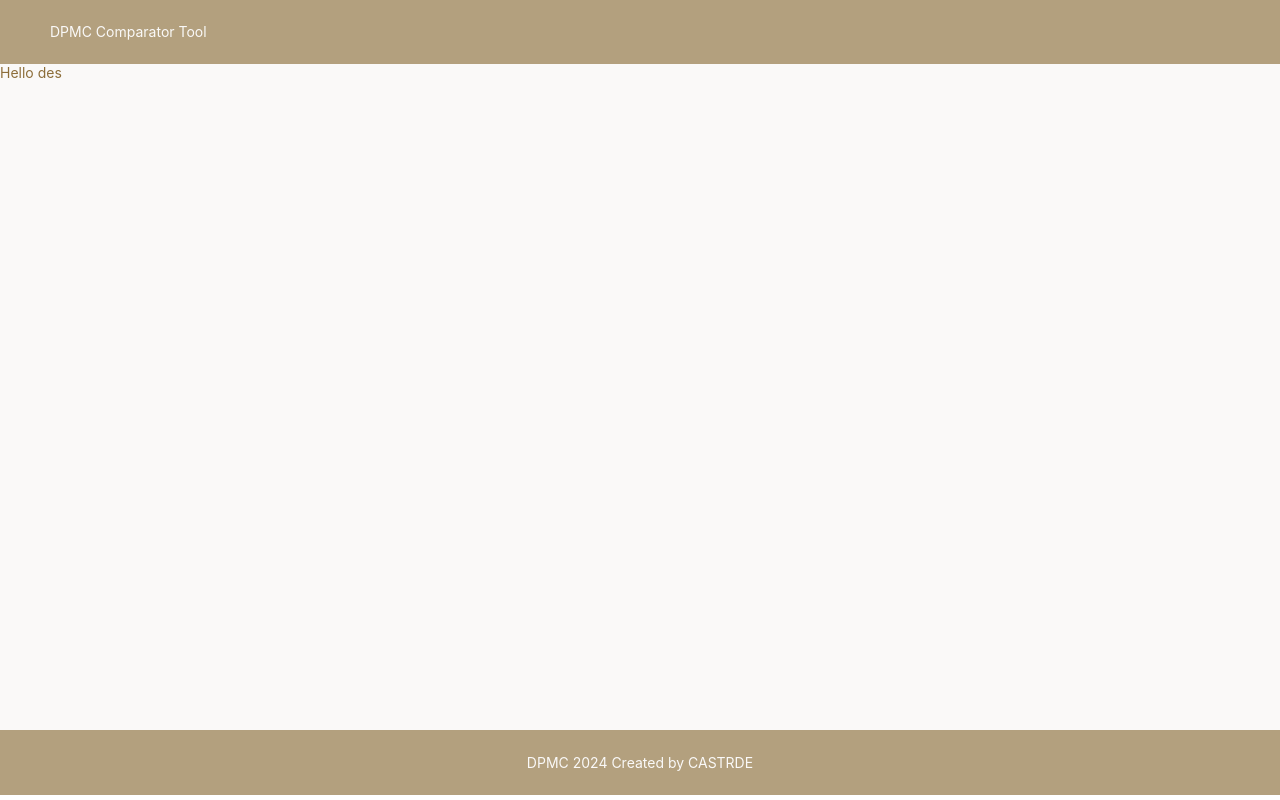
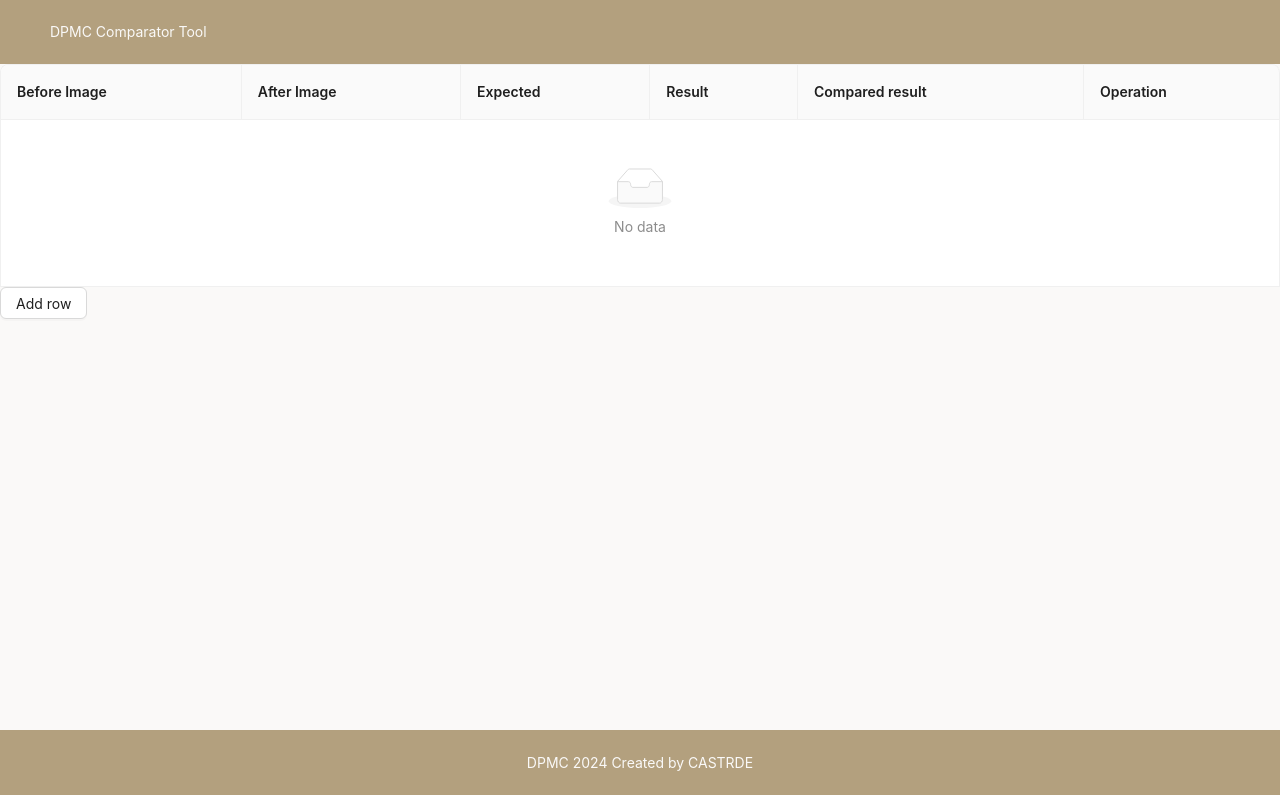
Before and after one commit to CDesiree/pdfcomparator-frontend, a React (Create React App) app: page / in a window 1280 px wide. Built offline with nearby package versions, Linux system fonts and the light colour scheme.

Commit message:
[feat] add table and button component

```diff
--- a/src/components/pages/Home.jsx
+++ b/src/components/pages/Home.jsx
@@ -1,10 +1,146 @@
-import React from "react";
+import { Button, Table, Form, Input } from "antd";
+import React, { useContext, useEffect, useRef, useState } from "react";
+const EditableContext = React.createContext(null);
+const EditableRow = ({ index, ...props }) => {
+    const [form] = Form.useForm();
+    return (
+      <Form form={form} component={false}>
+        <EditableContext.Provider value={form}>
+          <tr {...props} />
+        </EditableContext.Provider>
+      </Form>
+    );
+  };
+  const EditableCell = ({
+    title,
+    editable,
+    children,
+    dataIndex,
+    record,
+    handleSave,
+    ...restProps
+  }) => {
+    const [editing, setEditing] = useState(false);
+    const inputRef = useRef(null);
+    const form = useContext(EditableContext);
+    useEffect(() => {
+      if (editing) {
+        inputRef.current.focus();
+      }
+    }, [editing]);
+    const toggleEdit = () => {
+      setEditing(!editing);
+      form.setFieldsValue({
+        [dataIndex]: record[dataIndex],
+      });
+    };
+    const save = async () => {
+      try {
+        const values = await form.validateFields();
+        toggleEdit();
+        handleSave({
+          ...record,
+          ...values,
+        });
+      } catch (errInfo) {
+        console.log('Save failed:', errInfo);
+      }
+    };
+    let childNode = children;
+    if (editable) {
+      childNode = editing ? (
+        <Form.Item
+          style={{
+            margin: 0,
+          }}
+          name={dataIndex}
+          rules={[
+            {
+              required: true,
+              message: `${title} is required.`,
+            },
+          ]}
+        >
+          <Input ref={inputRef} onPressEnter={save} onBlur={save} />
+        </Form.Item>
+      ) : (
+        <div
+          className="editable-cell-value-wrap"
+          style={{
+            paddingRight: 24,
+          }}
+          onClick={toggleEdit}
+        >
+          {children}
+        </div>
+      );
+    }
+    return <td {...restProps}>{childNode}</td>;
+  };
+function Home() {
+    const components = {
+        body: {
+          row: EditableRow,
+          cell: EditableCell,
+        },
+      };
 
-function Home() {
+    const defaultColumns = [
+        {
+            title: 'Before Image',
+            dataIndex: 'before-image',
+            editable: true,
+        },
+        {
+            title: 'After Image',
+            dataIndex: 'after-image',
+            editable: true,
+        },
+        {
+            title: 'Expected',
+            dataIndex: 'expected',
+            editable: true,
+        },
+        {
+            title: 'Result',
+            dataIndex: 'result',
+            editable: true
+        },
+        {
+            title: 'Compared result',
+            dataIndex: 'compared-file',
+            editable: true
+        },
+        {
+            title: 'Operation',
+            dataIndex: 'operation',
+            editable: true
+        }
+    ];
+    const columns = defaultColumns.map((col) => {
+        if (!col.editable) {
+          return col;
+        }
+        return {
+          ...col,
+          onCell: (record) => ({
+            record,
+            editable: col.editable,
+            dataIndex: col.dataIndex,
+            title: col.title,
+          }),
+        };
+      });
     return (
         <>
-            <div className="home-page">
-                Hello des
+            <div>
+                <Table
+                    components={components}
+                    bordered
+                    columns={columns}/>
+                <Button>
+                    Add row
+                </Button>
             </div>
         </>
     );
```
